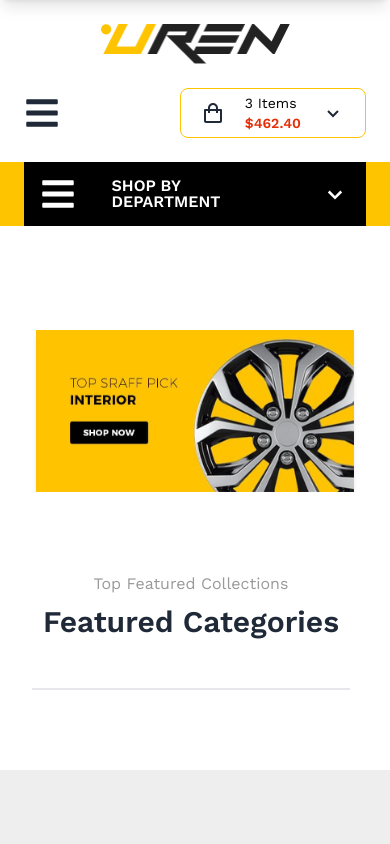
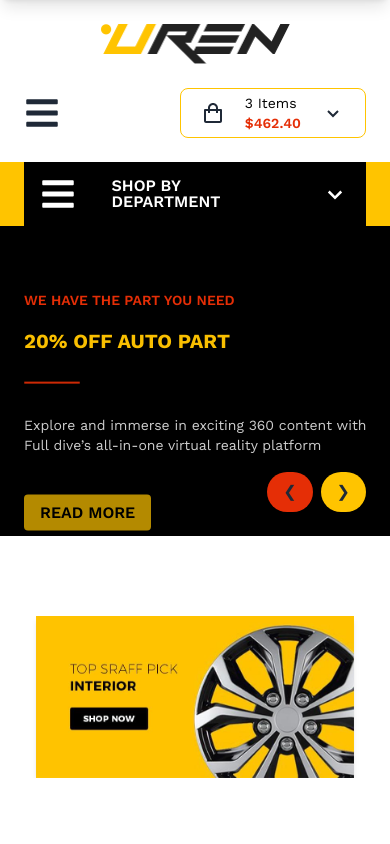
Before and after one commit to shahjalalhazari/Uren-Car-Accessories-Shop, a Next.js app: page / in a window 390 px wide. Shown: the top 844 px of the page. Built offline with nearby package versions, Linux system fonts and the light colour scheme.

Commit message:
Responsive Carousel of Home page added.

```diff
--- a/src/app/globals.css
+++ b/src/app/globals.css
@@ -22,7 +22,7 @@
 /* BUTTONS */
 /* Primary Button */
 .primary-btn {
-    @apply bg-primary text-black px-10 py-3 font-semibold uppercase shadow-md rounded-md transition-all ease-in-out duration-500;
+    @apply bg-primary text-black px-4 lg:px-10 py-1.5 lg:py-3 font-semibold uppercase shadow-md rounded lg:rounded-md transition-all ease-in-out duration-500;
 }
 
 .primary-btn:hover {
--- a/src/components/HomePage/home-page.css
+++ b/src/components/HomePage/home-page.css
@@ -4,7 +4,7 @@
 }
 
 .carousel-content {
-    @apply text-white text-center flex items-center ml-[100px];
+    @apply text-white text-center flex items-center lg:ml-[100px];
 }
 
 .carousel-sub-heading {
@@ -20,7 +20,7 @@
 }
 
 .carousel-left-btn {
-    @apply btn btn-circle border-none bg-secondary;
+    @apply bg-secondary px-5 py-3 rounded-full;
 }
 
 .carousel-left-btn:hover {
@@ -28,7 +28,7 @@
 }
 
 .carousel-right-btn {
-    @apply btn btn-circle border-none bg-primary;
+    @apply bg-primary px-5 py-3 rounded-full;
 }
 
 .carousel-right-btn:hover {
@@ -254,11 +254,41 @@
 
 /* ------------------- */
 @media (max-width: 768px) {
+    /* CAROUSEL BANNER SECTION */
+    .mobile-screen .carousel-bg {
+        @apply carousel-item relative w-full h-auto bg-right;
+    }
 
-    /* CAROUSEL BANNER SECTION */
-    .carousel-bg {
-        @apply hidden;
-        /* @apply carousel-item relative w-full h-[90vh] bg-cover; */
+    .mobile-screen .carousel-content {
+        @apply text-white text-start px-6 py-16;
+    }
+
+    .carousel-heading {
+        @apply text-xl text-primary uppercase font-bold;
+    }
+
+    .mobile-screen .carousel-sub-heading {
+        @apply text-sm text-secondary font-semibold uppercase;
+    }
+
+    .mobile-screen .carousel-btns {
+        @apply absolute bottom-6 right-6 flex gap-2 transform justify-between;
+    }
+
+    .mobile-screen .carousel-left-btn {
+        @apply bg-secondary px-4 py-2 rounded-full;
+    }
+
+    .mobile-screen .carousel-left-btn:hover {
+        @apply bg-secondary text-white
+    }
+
+    .mobile-screen .carousel-right-btn {
+        @apply bg-primary px-4 py-2 rounded-full;
+    }
+
+    .mobile-screen .carousel-right-btn:hover {
+        @apply bg-primary text-secondary
     }
 
     /* SHOPPING FACILITIES SECTION */
--- a/src/components/HomePage/sections/CarouselBanner.jsx
+++ b/src/components/HomePage/sections/CarouselBanner.jsx
@@ -21,7 +21,7 @@ const CarouselBanner = () => {
   }, []);
 
   return (
-    <div className="carousel w-full relative overflow-hidden">
+    <div className="carousel w-full relative overflow-hidden mobile-screen">
       <div
         className="flex transition-transform duration-700 ease-in-out"
         style={{ transform: `translateX(-${activeIndex * 100}%)` }}
@@ -32,20 +32,23 @@ const CarouselBanner = () => {
           return (
             <div
               key={index}
-              className={`carousel-bg min-w-full ${
+              className={`carousel-bg lg:min-w-full ${
                 index === activeIndex ? `slick-active ${animationStyle}` : ""
               }`}
               style={{
                 backgroundImage: `linear-gradient(45deg, rgba(0, 0, 0, 0.9), rgba(0,0,0,0.3)),
                 url(/images/slider/${index + 1}.jpg)`,
+                backgroundPosition: "bottom",
               }}
             >
               <div className="carousel-content">
-                <div className="carousel-text space-y-5">
+                <div className="carousel-text space-y-3 lg:space-y-5">
                   <h5 className="carousel-sub-heading">{banner.subHeading}</h5>
                   <h2 className="carousel-heading">{banner.heading}</h2>
-                  <div className="h-1 bg-secondary w-20 mx-auto rounded"></div>
-                  <p>{banner.description}</p>
+                  <div className="h-0.5 lg:h-1 bg-secondary w-14 lg:w-20 lg:mx-auto rounded"></div>
+                  <p className="w-[360px] lg:w-full text-sm lg:text-base pb-2">
+                    {banner.description}
+                  </p>
                   <PrimaryBtn text="READ MORE" path="/" />
                 </div>
               </div>
@@ -55,7 +58,7 @@ const CarouselBanner = () => {
       </div>
 
       {/* Navigation Buttons */}
-      <div className="carousel-btns absolute bottom-5 right-5 flex gap-3">
+      <div className="carousel-btns">
         <button
           className="carousel-left-btn"
           onClick={() =>
```
